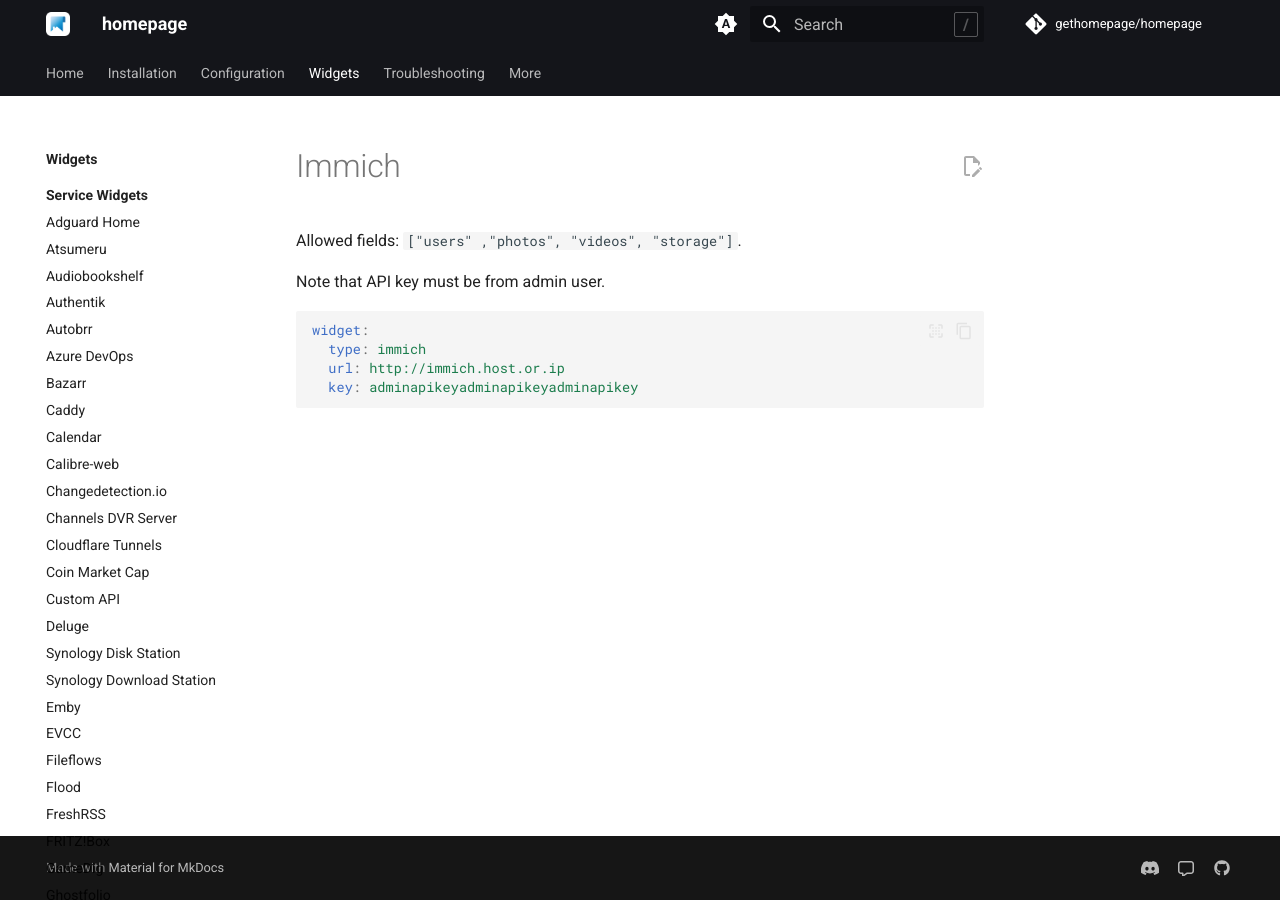
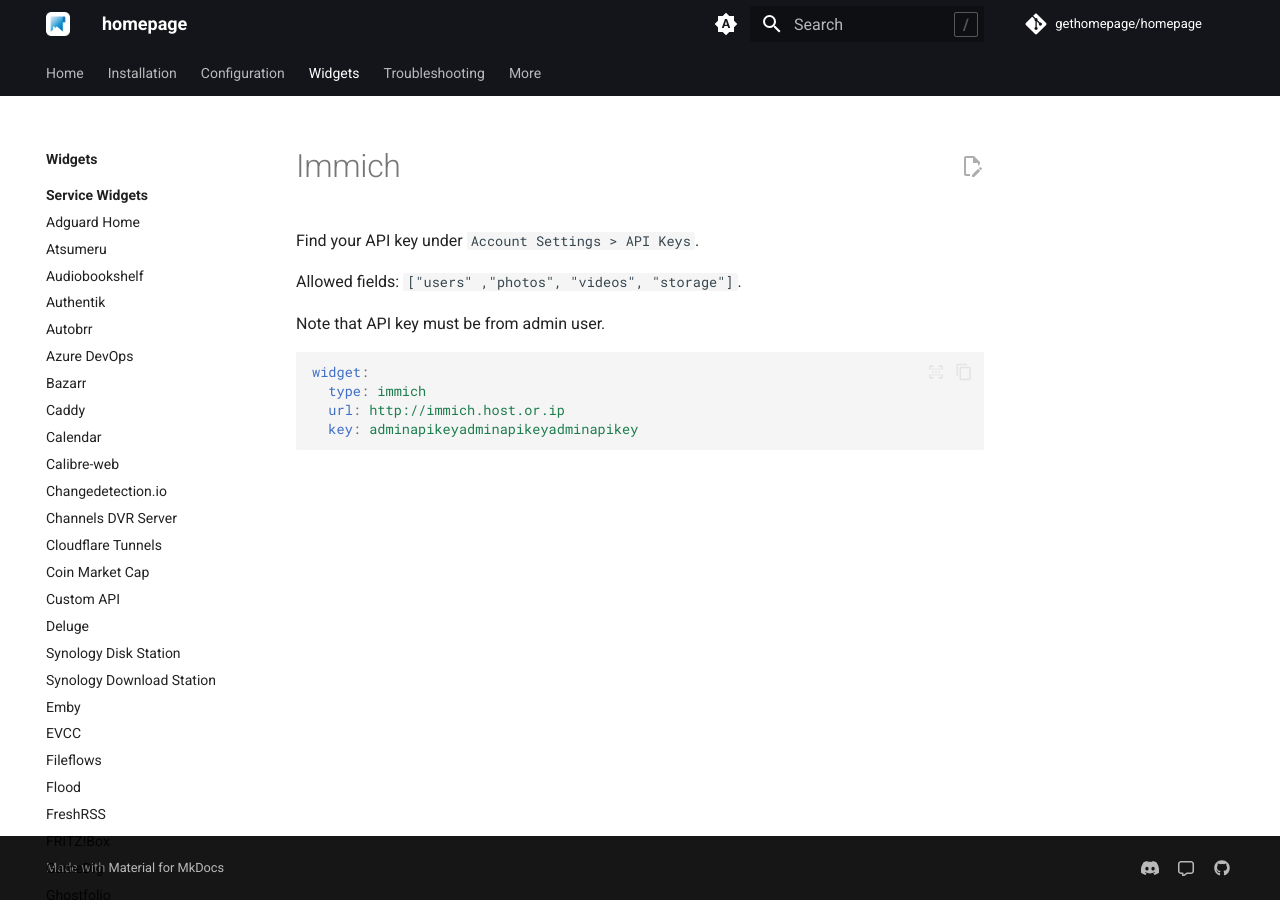
Before and after one commit to jobstar-git/home_p, an MkDocs documentation site: the page built from docs/widgets/services/immich.md, in a window 1280 px wide. Built offline with MkDocs 1.6.1 and Material for MkDocs 9.7.7, drawn with Linux system fonts in a browser that asks for light colours; a script that is not in the unit is left out; comment, search, counter and statistics services are not loaded; the version menu is left out.

Commit message:
Documentation: add info for obtaining immich API keys (#2703)

```diff
--- a/docs/widgets/services/immich.md
+++ b/docs/widgets/services/immich.md
@@ -2,6 +2,8 @@
 title: Immich
 description: Immich Widget Configuration
 ---
+
+Find your API key under `Account Settings > API Keys`.
 
 Allowed fields: `["users" ,"photos", "videos", "storage"]`.
 
```
